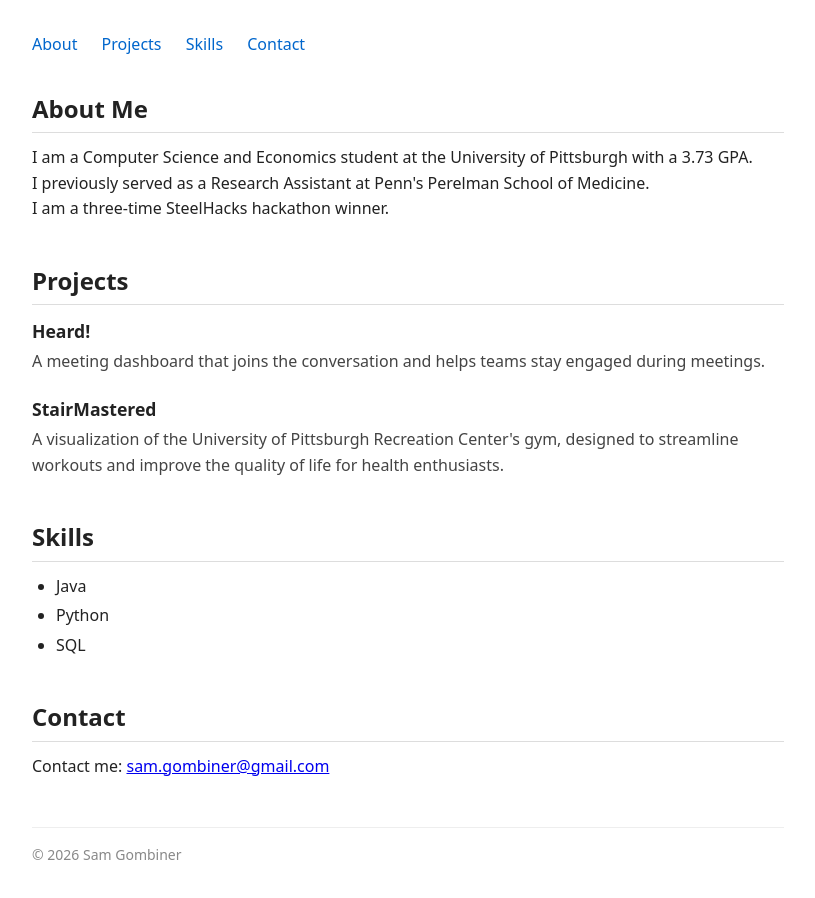
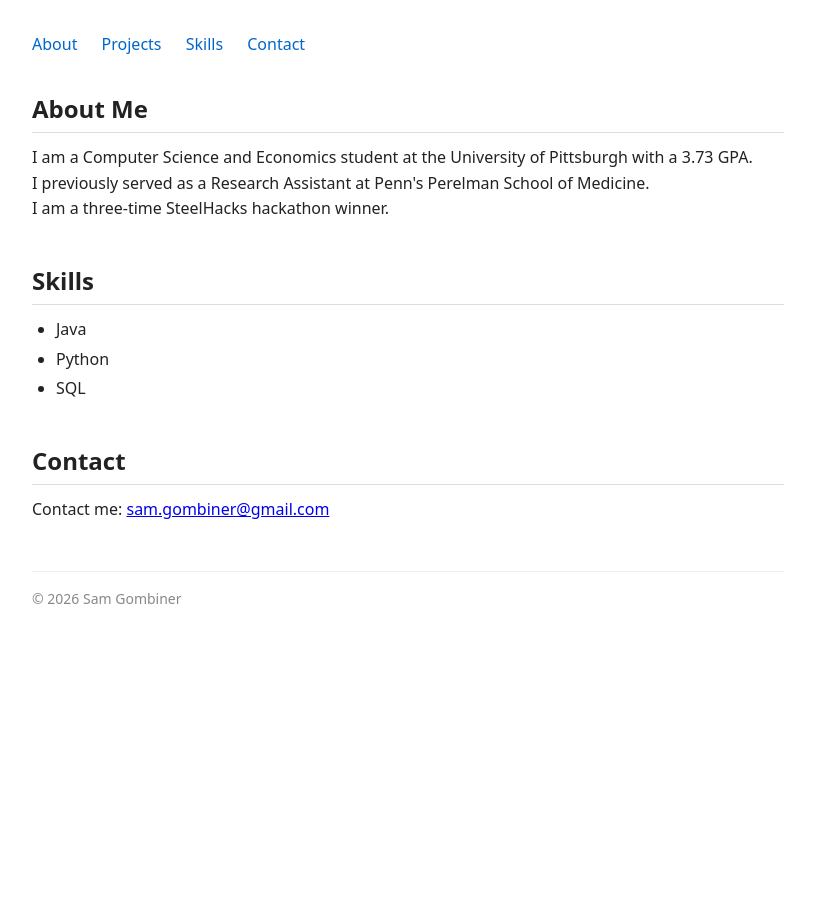
Before and after one commit to sgombiner/Portfolio, a plain HTML site: page index.html in a window 1280 px wide. Shown: the whole page, without its empty margins (232-1047 px from the left). After the commit the page ends 800 px from the top, so only its background shows below. Drawn offline with Linux system fonts and the light colour scheme.

Commit message:
Test portfolio validation regression

```diff
--- a/index.html
+++ b/index.html
@@ -28,18 +28,6 @@
       <p>I am a three-time SteelHacks hackathon winner.</p>
     </section>
 
-    <section id="projects">
-      <h2>Projects</h2>
-      <div class="project">
-        <h3>Heard!</h3>
-        <p>A meeting dashboard that joins the conversation and helps teams stay engaged during meetings.</p>
-      </div>
-      <div class="project">
-        <h3>StairMastered</h3>
-        <p>A visualization of the University of Pittsburgh Recreation Center's gym, designed to streamline workouts and improve the quality of life for health enthusiasts.</p>
-      </div>
-    </section>
-
     <section id="skills">
       <h2>Skills</h2>
       <ul>
```
